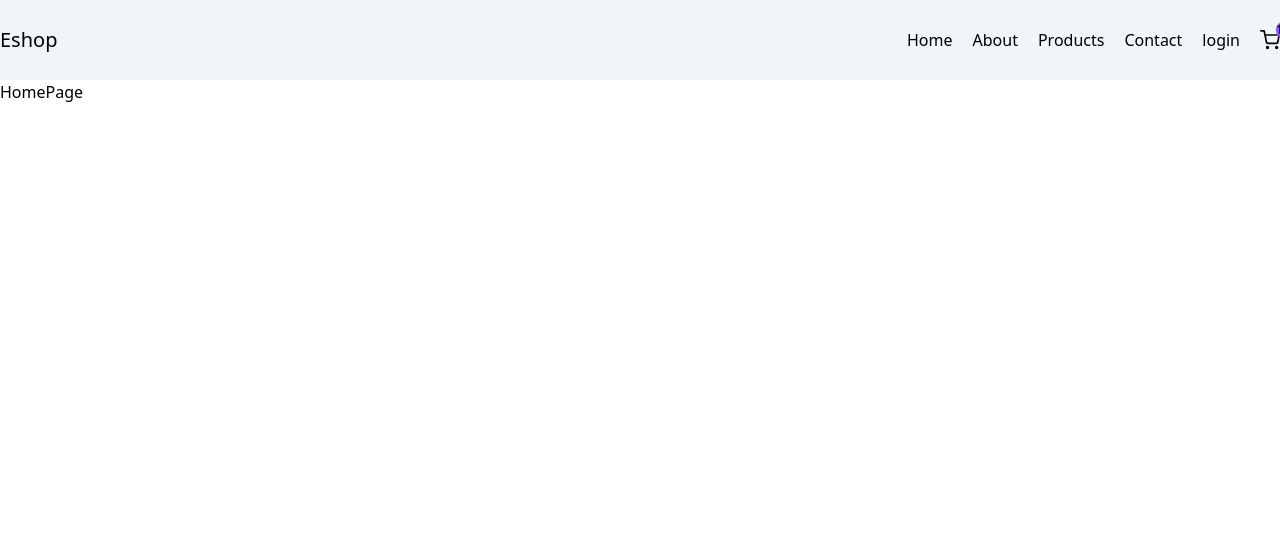
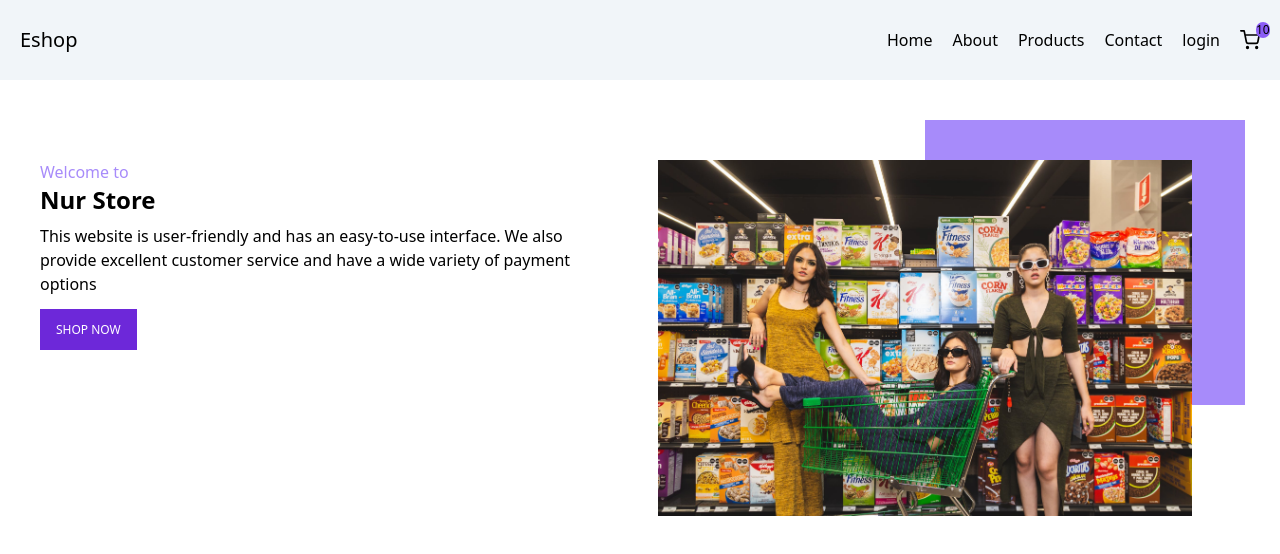
Before and after one commit to Hossain-A1/nur-store, a React (Create React App) app: page / in a window 1280 px wide. Shown: the top 554 px of the page. Built offline with nearby package versions, Linux system fonts and the light colour scheme.

Commit message:
hero done

```diff
--- a/package.json
+++ b/package.json
@@ -6,6 +6,8 @@
     "@testing-library/jest-dom": "^5.17.0",
     "@testing-library/react": "^13.4.0",
     "@testing-library/user-event": "^13.5.0",
+    "class-variance-authority": "^0.7.0",
+    "clsx": "^2.0.0",
     "react": "^18.2.0",
     "react-dom": "^18.2.0",
     "react-icons": "^4.10.1",
--- a/src/About.js
+++ b/src/About.js
@@ -1,8 +1,15 @@
 import React from 'react'
+import HeroSection from './components/HeroSection';
 
 const AboutPage = () => {
+  const data = {
+    title:"Nur Ecomerce"
+  }
   return (
-    <div>AboutPage</div>
+    <div>
+      <HeroSection myTitle={data} />
+
+    </div>
   )
 }
 
--- a/src/App.js
+++ b/src/App.js
@@ -11,7 +11,8 @@ import Login from "./Login";
 
 const App = () => {
   return (
-   <Router>
+  <div className="app">
+     <Router>
     <Navber/>
    <Routes>
     <Route path="/" element={<HomePage/>} />
@@ -25,6 +26,7 @@ const App = () => {
    </Routes>
 
    </Router>
+  </div>
   )
 }
 
--- a/src/Home.js
+++ b/src/Home.js
@@ -1,8 +1,16 @@
 import React from 'react'
+import HeroSection from './components/HeroSection';
 
 const HomePage = () => {
+
+  const data= {
+title:"Nur Store"
+  }
+
   return (
-    <div className='h-full'>HomePage</div>
+    <div>
+      <HeroSection myTitle={data}/>
+    </div>
   )
 }
 
--- /dev/null
+++ b/src/components/Button.js
@@ -0,0 +1,33 @@
+import { cva } from "class-variance-authority";
+import clsx from "clsx";
+import { Link } from "react-router-dom";
+
+const buttonVariance = cva(
+  "px-4 py-3 duration-300",
+
+  {
+    variants: {
+      color: {
+        violet_btn: "bg-violet-700 text-white hover:bg-violet-700/90 uppercase text-xs",
+        dark: "bg-gray-700 text-white hover:bg-gray-700/90",
+        ghost:
+          "bg-transparent border w-full text-center  text-gray-700 hover:bg-gray-500/10",
+        transparent:
+          "bg-transparent border font-semibold rounded-lg w-full text-center text-white hover:bg-gray-500/10",
+      },
+    },
+    defaultVariants: {
+      color: "dark",
+    },
+  }
+);
+
+const Button = ({ href, placeholder, color }) => {
+  return (
+    <Link href={href} className={clsx(buttonVariance({ color }))}>
+      {placeholder}
+    </Link>
+  );
+};
+
+export default Button;
--- /dev/null
+++ b/src/components/HeroSection.js
@@ -0,0 +1,43 @@
+import React from "react";
+import Button from "./Button";
+
+const HeroSection = ({ myTitle }) => {
+
+  const {title} = myTitle
+
+  return (
+    <section className='section-wrapper section-p'>
+      <div className='grid grid-cols-2 max-md:grid-cols-1 gap-9 max-md:gap-10'>
+        <div className='hero-data '>
+          <p className='text-violet-400'>Welcome to</p>
+          <h1 className='text-2xl font-semibold capitalize mb-2'>{title}</h1>
+          <p className=''>
+            This website is user-friendly and has an easy-to-use interface. We
+            also provide excellent customer service and have a wide variety of
+            payment options
+          </p>
+          <p className='mt-5'>
+            <Button
+              href='/products'
+              color='violet_btn'
+              placeholder='Shop now'
+            />
+          </p>
+        </div>
+
+        {/* homepage images */}
+        <div className='hero-images   w-full md:w-11/12 h-auto flex justify-center items-center '>
+          <figure className=' relative after:content-normal  after:my-10 after:w-[60%] after:h-[80%] after:bg-violet-400 after:absolute after:left-1/2  after:-top-[5rem] after:z-[-1] fig'>
+            <img
+              src='images/home-image.jpeg'
+              alt='hero-image'
+              className='w-full h-auto '
+            />
+          </figure>
+        </div>
+      </div>
+    </section>
+  );
+};
+
+export default HeroSection;
--- a/src/components/Navber.js
+++ b/src/components/Navber.js
@@ -7,8 +7,8 @@ const Navber = () => {
   const [icon, setIcon] = useState();
 
   return (
-    <header className='  bg-slate-100 flex items-end justify-between'>
-      <nav className=' wrapper h-20 flex justify-between items-center md:flex  md:justify-between md:items-center   '>
+    <header className=' bg-slate-100 flex items-end justify-between w-full'>
+      <nav className='wrapper h-20 w-full  flex justify-between items-center md:flex  md:justify-between md:items-center   '>
         <h2 className='text-xl'>Eshop</h2>
 
         <div className={icon ? "navber active" : "navber"}>
--- /dev/null
+++ b/src/components/SectionTitle.js
@@ -0,0 +1,22 @@
+import React from 'react'
+import Button from './Button';
+
+const SectionTitle = ({p,title,intro}) => {
+  return (
+    <div className='hero-data '>
+    <p className='text-violet-400'>
+      {p}
+    </p>
+    <h1 className='text-2xl font-semibold capitalize mb-2'>{title}</h1>
+    <p className=''>
+     {intro}
+    </p>
+<p className='mt-5'>
+<Button href="/products" color="violet_btn" placeholder="Shop now"/>
+
+</p>
+  </div>
+  )
+}
+
+export default SectionTitle
--- a/src/index.css
+++ b/src/index.css
@@ -3,7 +3,14 @@
 @tailwind utilities;
 
 .wrapper {
-  @apply container mx-auto px-5 lg:px-0;
+  @apply container mx-auto px-5 ;
+}
+.section-wrapper{
+  @apply container mx-auto px-5 lg:px-10;
+
+}
+.section-p {
+  @apply py-20 max-md:py-10;
 }
 .nav-lists {
   @apply flex justify-between items-center gap-5;
@@ -33,3 +40,7 @@
 .active .close-outline {
   @apply max-md:inline-block;
 }
+
+.fig{
+  @apply max-md:after:absolute max-md:after:content-normal max-md:after:w-1/2 max-md:after:h-full max-md:after:-right-10 max-md:after:top-[10%] max-md:after:bg-violet-400
+}
```
Also changed, not shown: public/images/home-image.jpeg (added), 1 other file (tests, documents, lock files or other folders).
